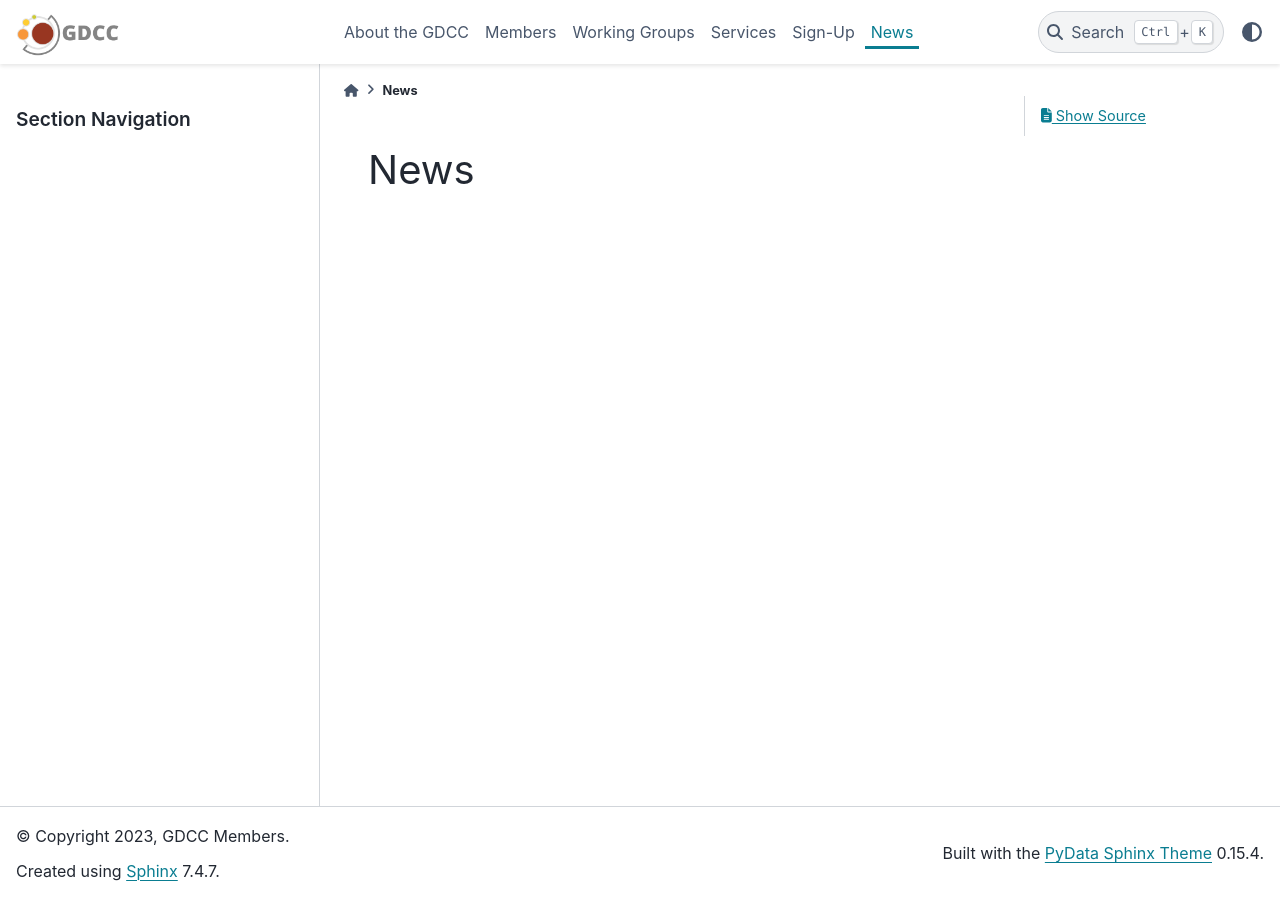
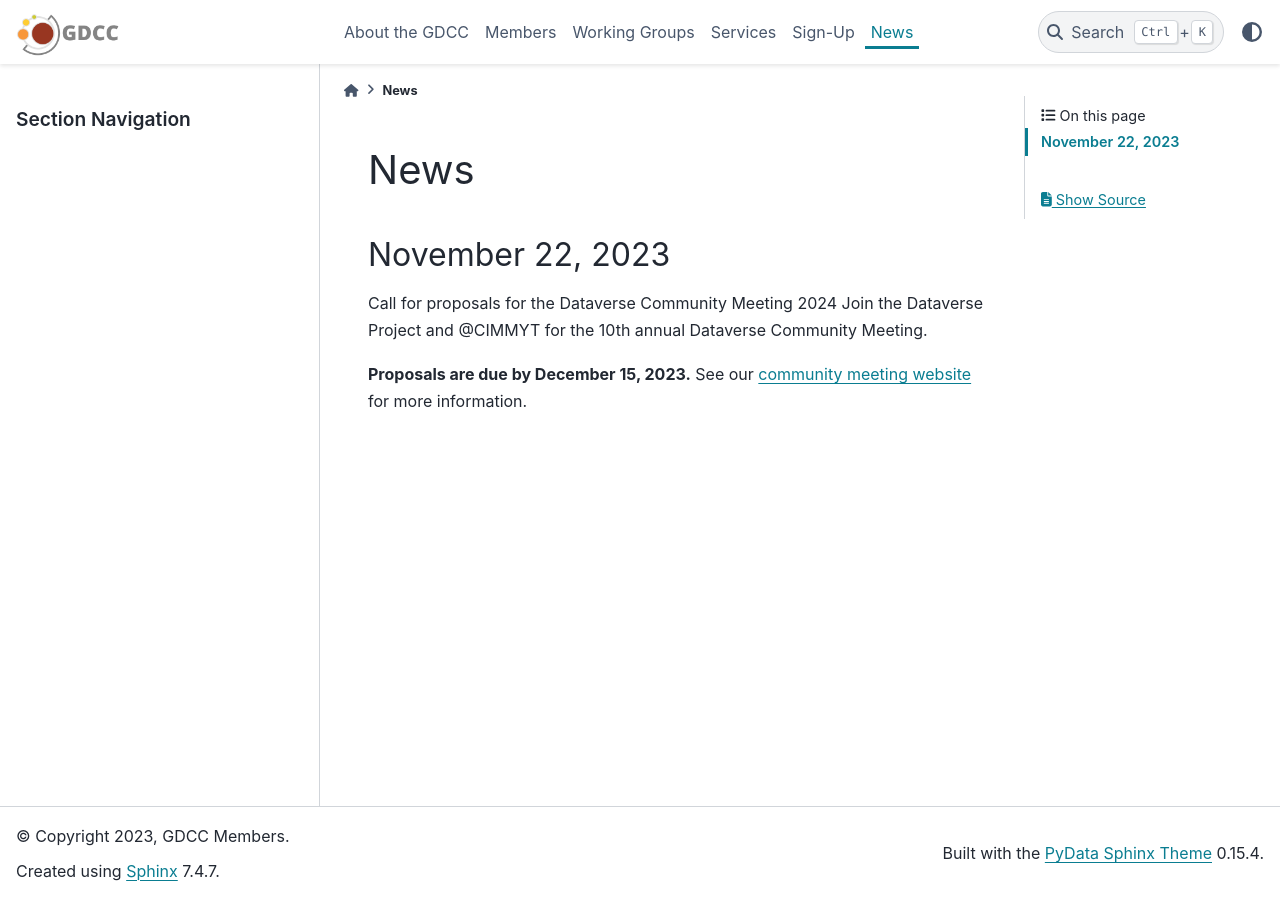
Before and after one commit to gdcc/www.gdcc.io, a Sphinx documentation site: the page built from source/news.md, in a window 1280 px wide. Built offline with Sphinx 7.4.7 and the PyData theme 0.15.4, drawn with Linux system fonts in a browser that asks for light colours.

Commit message:
Update news.md

```diff
--- a/source/news.md
+++ b/source/news.md
@@ -1 +1,7 @@
 # News
+## November 22, 2023
+Call for proposals for the Dataverse Community Meeting 2024
+Join the Dataverse Project and @CIMMYT for the 10th annual Dataverse Community Meeting.
+
+**Proposals are due by December 15, 2023.**
+See our [community meeting website](https://sites.harvard.edu/dcm2024/proposals/) for more information.
```
